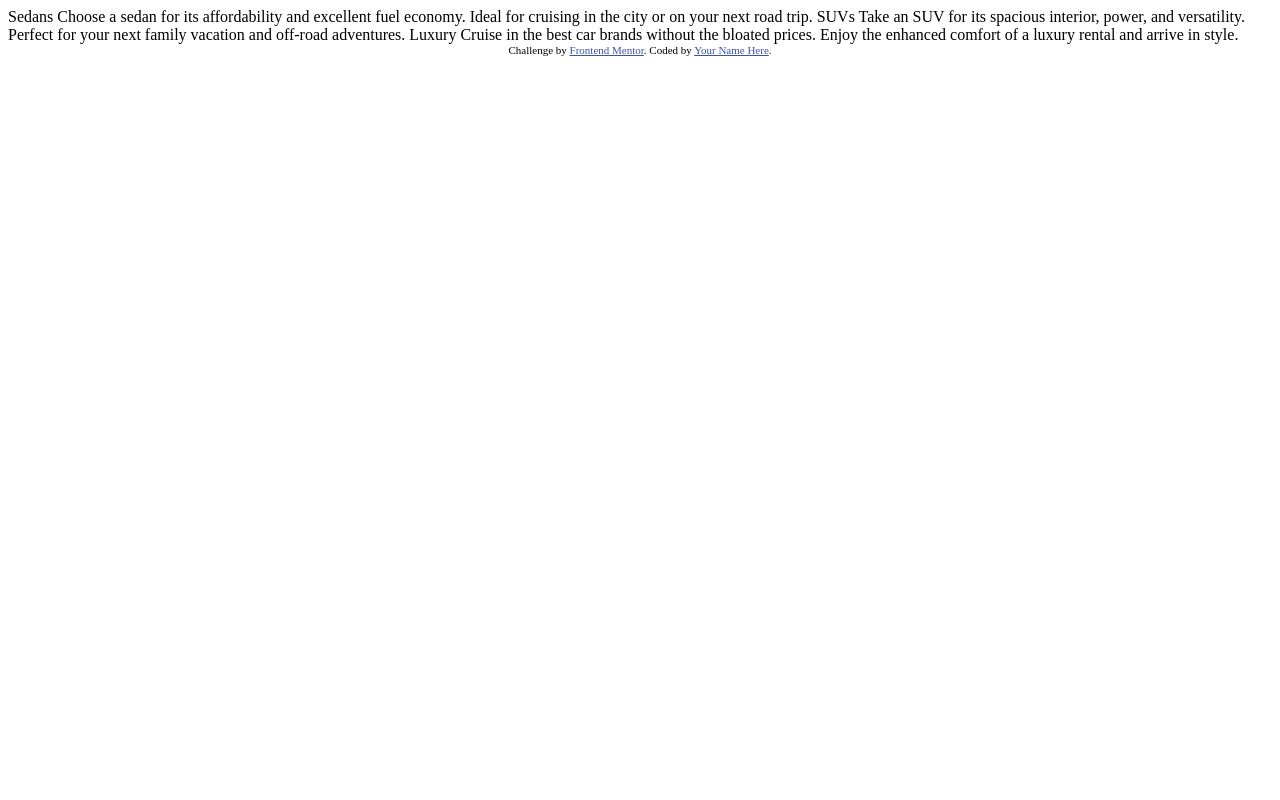
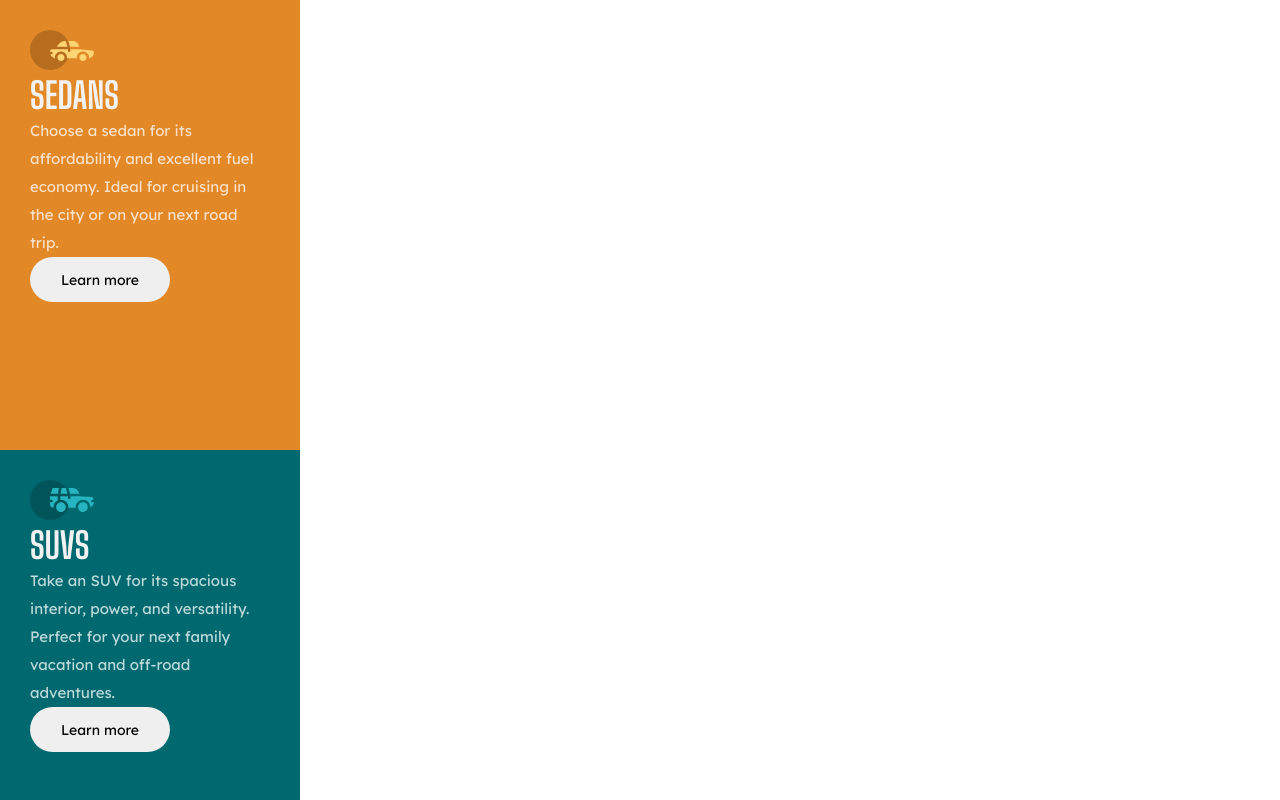
Before and after one commit to archie-k/3-column-preview-card-component, a plain HTML site: page index.html in a window 1280 px wide. Shown: the top 800 px of the page. Drawn offline with Linux system fonts and the light colour scheme.

Commit message:
fix html structure and basic css

```diff
--- a/index.html
+++ b/index.html
@@ -5,29 +5,41 @@
   <meta name="viewport" content="width=device-width, initial-scale=1.0"> <!-- displays site properly based on user's device -->
 
   <link rel="icon" type="image/png" sizes="32x32" href="./images/favicon-32x32.png">
+  <link rel="stylesheet" href="style.css">
 
   <title>Frontend Mentor | 3-column preview card component</title>
+</head>
 
-  <!-- Feel free to remove these styles or customise in your own stylesheet 👍 -->
-  <style>
-    .attribution { font-size: 11px; text-align: center; }
-    .attribution a { color: hsl(228, 45%, 44%); }
-  </style>
-</head>
 <body>
-
-  Sedans
+  <div class="flex-container">
+    <section class="flex-item sedans">
+      <img src="/images/icon-sedans.svg" alt="sedan-icon">
+      <h2>Sedans</h2>
+      <p>
       Choose a sedan for its affordability and excellent fuel economy. Ideal for cruising in the city
       or on your next road trip.
-
-  SUVs
+      </p>
+      <button>Learn more</button>
+    </section>
+    <section class="flex-item suvs">
+      <img src="/images/icon-suvs.svg" alt="suv-icon">
+      <h2>SUVS</h2>
+      <p>
         Take an SUV for its spacious interior, power, and versatility. Perfect for your next family vacation
         and off-road adventures.
-
-  Luxury
+      </p>
+      <button>Learn more</button>
+    </section>
+    <section class="flex-item luxury">
+      <img src="/images/icon-luxury.svg" alt="luxury-icon">
+      <h2>Luxury</h2>
+      <p>
         Cruise in the best car brands without the bloated prices. Enjoy the enhanced comfort of a luxury
         rental and arrive in style.
-
+      </p>
+      <button>Learn more</button>
+    </section>
+  </div>
   <div class="attribution">
     Challenge by <a href="https://www.frontendmentor.io?ref=challenge" target="_blank">Frontend Mentor</a>.
     Coded by <a href="#">Your Name Here</a>.
--- /dev/null
+++ b/style.css
@@ -0,0 +1,54 @@
+@import url("https://fonts.googleapis.com/css2?family=Big+Shoulders+Display:wght@700&family=Lexend+Deca&display=swap");
+
+* {
+  box-sizing: border-box;
+  margin: 0;
+}
+
+h2 {
+  font-family: "Big Shoulders Display", cursive;
+  text-transform: uppercase;
+  font-size: 36px;
+  color: hsl(0, 0%, 95%);
+}
+
+p {
+  font-family: "Lexend Deca", sans-serif;
+  font-size: 15px;
+  line-height: 1.75rem;
+  color: hsla(0, 0%, 100%, 0.75);
+}
+
+.flex-container {
+  display: flex;
+  flex-direction: column;
+  width: 300px;
+  border-radius: 50px;
+}
+
+.flex-item {
+  height: 450px;
+  padding: 30px;
+}
+
+button {
+  font-family: "Lexend Deca", sans-serif;
+  font-size: 14px;
+  padding: 10px 30px;
+  border: none;
+  border-radius: 40px;
+  height: 45px;
+  width: 140px;
+}
+
+.sedans {
+  background-color: hsl(31, 77%, 52%);
+}
+
+.suvs {
+  background: hsl(184, 100%, 22%);
+}
+
+.luxury {
+  background: hsl(179, 100%, 13%);
+}
```
Lines whose indentation alone changed are shown as unchanged.
